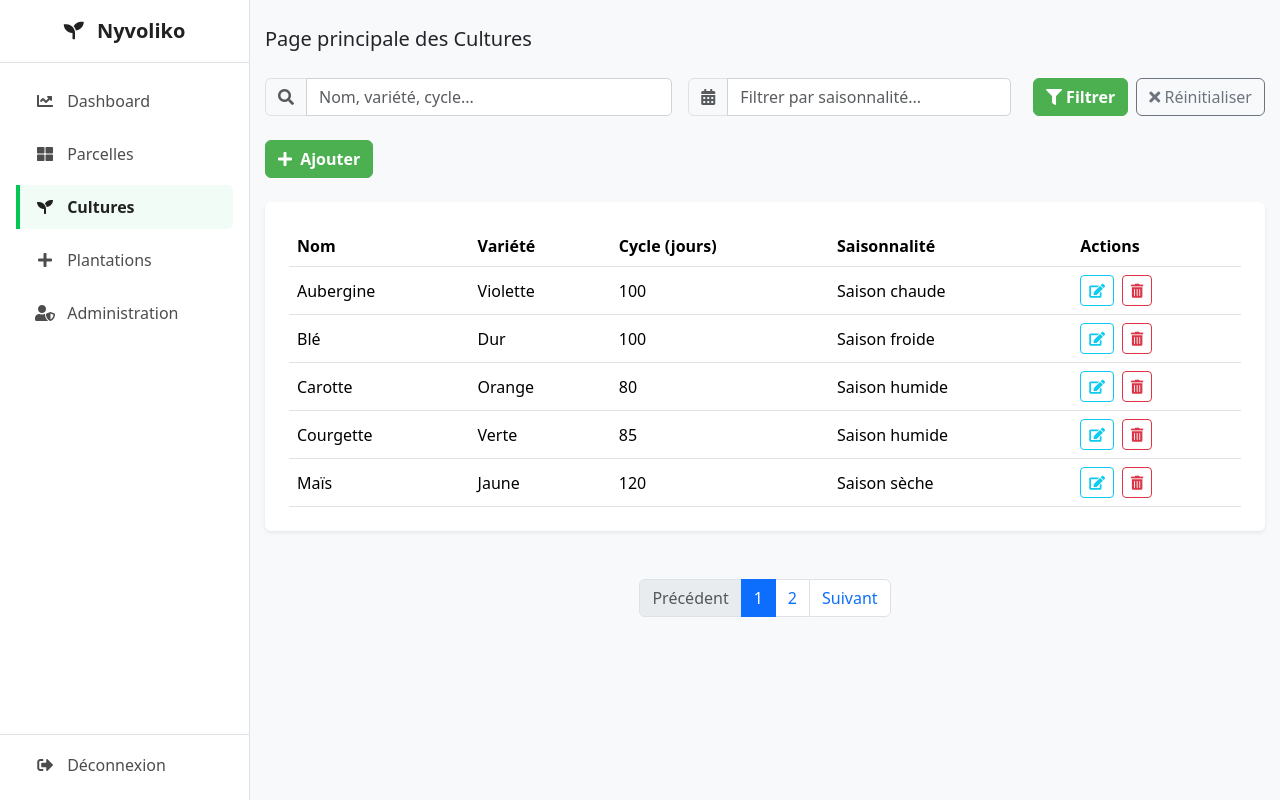
After one commit to ImBasilio60/Nyvoliko, a Django app: page /cultures/ in a window 1280 px wide. The commit adds this page. Run offline with Django 5.2, Linux system fonts and the light colour scheme; the visitor is signed in with stand-in values (Sample User, id 1); data comes from the database, SQL or seed files in the repository; some libraries are stand-ins or nearby versions.

Commit message:
Culture UI

```diff
--- a/agriculture/models.py
+++ b/agriculture/models.py
@@ -51,10 +51,20 @@
         verbose_name_plural = "Parcelles agricoles"
 
 class Culture(models.Model):
+    SAISON_CHOICES = [
+        ('pluvieuse', 'Saison pluvieuse'),
+        ('seche', 'Saison sèche'),
+        ('toute_annee', 'Toute l’année'),
+    ]
+
     nom_culture = models.CharField(max_length=50, unique=True)
     variete_culture = models.CharField(max_length=50, null=True, blank=True)
     cycle_culture = models.IntegerField(null=True, blank=True, help_text="Durée du cycle en jours")
-    saisonnalite_culture = models.CharField(max_length=30, null=True, blank=True)
+    saisonnalite_culture = models.CharField(
+        max_length=20,
+        choices=SAISON_CHOICES,
+        default='pluvieuse'
+    )
     culture_supprime = models.BooleanField(default=False)
     def __str__(self):
         return f"{self.nom_culture} ({self.variete_culture})"
--- a/agriculture/views.py
+++ b/agriculture/views.py
@@ -15,7 +15,7 @@
 from django.contrib import  messages
 from .models import Parcelle, ADMINISTRATEUR, AGRICULTEUR_TECHNICIEN, Corbeille
 
-from .forms import PlantationForm, ParcelleForm
+from .forms import PlantationForm, ParcelleForm, CultureForm
 
 
 # Create your views here.
@@ -244,7 +244,7 @@
 class CultureCreateView(AdminRequiredMixin, CreateView):
     model = Culture
     template_name = 'agriculture/culture_form.html'
-    fields = ['nom_culture', 'variete_culture', 'cycle_culture', 'saisonnalite_culture']
+    form_class = CultureForm
     success_url = reverse_lazy('culture_list')
 
     def form_valid(self, form):
@@ -254,7 +254,7 @@
 class CultureUpdateView(AdminRequiredMixin, UpdateView):
     model = Culture
     template_name = 'agriculture/culture_form.html'
-    fields = ['nom_culture', 'variete_culture', 'cycle_culture', 'saisonnalite_culture']
+    form_class = CultureForm
     success_url = reverse_lazy('culture_list')
 
     def form_valid(self, form):
--- /dev/null
+++ b/templates/agriculture/culture_list.html
@@ -0,0 +1,151 @@
+{% extends 'base.html' %}
+{% load static %}
+
+{% block title %}Liste des Cultures{% endblock %}
+{% block body_class %}culture-page{% endblock %}
+
+{% block header %}Page principale des Cultures{% endblock %}
+
+{% block content %}
+<form method="GET" action="{% url 'culture_list' %}" class="row g-3 mb-4 align-items-end">
+    <div class="col-lg-5 col-md-6 col-12">
+        <label for="id_q" class="form-label visually-hidden">Recherche</label>
+        <div class="input-group">
+            <span class="input-group-text"><i class="fas fa-search text-muted"></i></span>
+            <input type="text" name="q" id="id_q" class="form-control" placeholder="Nom, variété, cycle..." value="{{ request.GET.q|default:'' }}">
+        </div>
+    </div>
+
+    <div class="col-lg-4 col-md-6 col-12">
+        <label for="id_saison" class="form-label visually-hidden">Saisonnalité</label>
+        <div class="input-group">
+            <span class="input-group-text"><i class="fas fa-calendar-alt text-muted"></i></span>
+            <input type="text" name="saison" id="id_saison" class="form-control" placeholder="Filtrer par saisonnalité..." value="{{ request.GET.saison|default:'' }}">
+        </div>
+    </div>
+
+    <div class="col-lg-3 col-12 d-flex justify-content-lg-end justify-content-between flex-wrap">
+        <button type="submit" class="btn btn-primary-custom flex-grow-1 flex-lg-grow-0 me-2 mb-2 mb-lg-0"><i class="fas fa-filter"></i> Filtrer</button>
+        <a href="{% url 'culture_list' %}" class="btn btn-outline-secondary flex-grow-1 flex-lg-grow-0"><i class="fas fa-times"></i> Réinitialiser</a>
+    </div>
+</form>
+
+{% if user.is_superuser or user.profilutilisateur.role == 1 %}
+    <div class="d-grid d-lg-block mb-4">
+         <a href="{% url 'culture_create' %}" class="btn btn-primary-custom flex-fill flex-lg-grow-0 me-lg-2 mb-2 mb-lg-0 btn-action-main"><i class="fas fa-plus me-1"></i> Ajouter</a>
+    </div>
+{% endif %}
+
+<div class="table-responsive bg-white rounded shadow-sm d-none d-lg-block p-4">
+    <table class="table table-hover align-middle mb-0">
+        <thead class="bg-light border-bottom">
+            <tr>
+                <th class="text-charcoal-gray">Nom</th>
+                <th class="text-charcoal-gray">Variété</th>
+                <th class="text-charcoal-gray">Cycle (jours)</th>
+                <th class="text-charcoal-gray">Saisonnalité</th>
+                <th class="text-charcoal-gray">Actions</th>
+            </tr>
+        </thead>
+        <tbody>
+            {% for culture in cultures %}
+            <tr>
+                <td>{{ culture.nom_culture }}</td>
+                <td>{{ culture.variete_culture|default:'N/A' }}</td>
+                <td>{{ culture.cycle_culture|default:'N/A' }}</td>
+                <td>{{ culture.saisonnalite_culture|default:'N/A' }}</td>
+                <td>
+                    {% if user.is_superuser or user.profilutilisateur.role == 1 %}
+                    <a href="{% url 'culture_update' pk=culture.pk %}" class="btn btn-sm btn-outline-info me-1" title="Modifier"><i class="fas fa-edit"></i></a>
+                    <button type="button" class="btn btn-sm btn-outline-danger" data-bs-toggle="modal" data-bs-target="#deleteModal-{{ culture.pk }}" title="Supprimer">
+                        <i class="fas fa-trash-alt"></i>
+                    </button>
+                    {% else %}
+                    <a href="{% url 'culture_update' pk=culture.pk %}" class="btn btn-sm btn-outline-secondary" title="Détails"><i class="fas fa-eye"></i></a>
+                    {% endif %}
+                </td>
+            </tr>
+            <div class="modal fade" id="deleteModal-{{ culture.pk }}" tabindex="-1" aria-labelledby="deleteModalLabel-{{ culture.pk }}" aria-hidden="true">
+                <div class="modal-dialog">
+                    <div class="modal-content">
+                        <div class="modal-header bg-white border-bottom">
+                            <h5 class="modal-title text-danger" id="deleteModalLabel-{{ culture.pk }}">Confirmer la Suppression</h5>
+                            <button type="button" class="btn-close" data-bs-dismiss="modal" aria-label="Close"></button>
+                        </div>
+                        <div class="modal-body">
+                            Êtes-vous sûr de vouloir déplacer la culture <strong>{{ culture.nom_culture }}</strong> vers la corbeille ?
+                        </div>
+                        <div class="modal-footer">
+                            <button type="button" class="btn btn-secondary" data-bs-dismiss="modal">Annuler</button>
+                            <form method="POST" action="{% url 'culture_delete' pk=culture.pk %}" class="d-inline">
+                                {% csrf_token %}
+                                <button type="submit" class="btn btn-danger">Supprimer (Corbeille)</button>
+                            </form>
+                        </div>
+                    </div>
+                </div>
+            </div>
+            {% empty %}
+            <tr>
+                <td colspan="5" class="text-center text-muted">Aucune culture trouvée selon les critères.</td>
+            </tr>
+            {% endfor %}
+        </tbody>
+    </table>
+</div>
+
+<div class="d-lg-none">
+    {% for culture in cultures %}
+    <div class="card mb-3 shadow-sm border-0 culture-card border-info" onclick="window.location.href='{% url 'culture_update' pk=culture.pk %}'">
+        <div class="card-body">
+            <div class="d-flex justify-content-between align-items-start mb-2">
+                <h5 class="card-title text-charcoal-gray mb-0">{{ culture.nom_culture }}</h5>
+                <span class="badge bg-info text-white fs-6">{{ culture.saisonnalite_culture|default:'N/A' }}</span>
+            </div>
+            <p class="card-text mb-1 small text-muted">
+                <i class="fas fa-leaf me-1"></i> Variété : <strong class="text-charcoal-gray">{{ culture.variete_culture|default:'N/A' }}</strong>
+            </p>
+            <p class="card-text mb-3 small text-muted">
+                <i class="fas fa-clock me-1"></i> Cycle : <strong class="text-charcoal-gray">{{ culture.cycle_culture|default:'N/A' }} j</strong>
+            </p>
+
+            {% if user.is_superuser or user.profilutilisateur.role == 1 %}
+            <div class="d-flex justify-content-end pt-2 border-top">
+                <a href="{% url 'culture_update' pk=culture.pk %}" class="btn btn-sm btn-outline-info me-2" title="Modifier" onclick="event.stopPropagation();"><i class="fas fa-edit me-1"></i> Modifier</a>
+                <button type="button" class="btn btn-sm btn-outline-danger" data-bs-toggle="modal" data-bs-target="#deleteModal-{{ culture.pk }}" title="Supprimer" onclick="event.stopPropagation();">
+                    <i class="fas fa-trash-alt me-1"></i> Supprimer
+                </button>
+            </div>
+            {% else %}
+            <div class="pt-2 border-top text-end">
+                <a href="{% url 'culture_update' pk=culture.pk %}" class="btn btn-sm btn-outline-secondary" title="Détails">Détails</a>
+            </div>
+            {% endif %}
+        </div>
+    </div>
+    {% empty %}
+    <div class="alert alert-info text-center" role="alert">
+        Aucune culture trouvée selon les critères.
+    </div>
+    {% endfor %}
+</div>
+
+{% include 'agriculture/pagination.html' %}
+{% endblock %}
+
+{% block extra_js %}
+<script>
+    document.addEventListener('DOMContentLoaded', function() {
+        document.querySelectorAll('.culture-card').forEach(card => {
+            card.addEventListener('click', function(e) {
+                if (!e.target.closest('a') && !e.target.closest('button')) {
+                    const url = this.getAttribute('onclick').replace("window.location.href='", "").replace("'", "");
+                    if (url) {
+                        window.location.href = url;
+                    }
+                }
+            });
+        });
+    });
+</script>
+{% endblock %}
--- a/templates/agriculture/pagination.html
+++ b/templates/agriculture/pagination.html
@@ -1,6 +1,6 @@
 {% if is_paginated %}
     <nav aria-label="Page navigation">
-        <ul class="pagination justify-content-center">
+        <ul class="pagination justify-content-center mt-5">
             {% if page_obj.has_previous %}
                 <li class="page-item"><a class="page-link" href="?page={{ page_obj.previous_page_number }}&q={{ request.GET.q|default:'' }}&statut={{ request.GET.statut|default:'' }}">Précédent</a></li>
             {% else %}
```
Also changed, not shown: agriculture/forms.py (+11 -0 lines), templates/agriculture/culture_form.html (added, +64 -0 lines).
